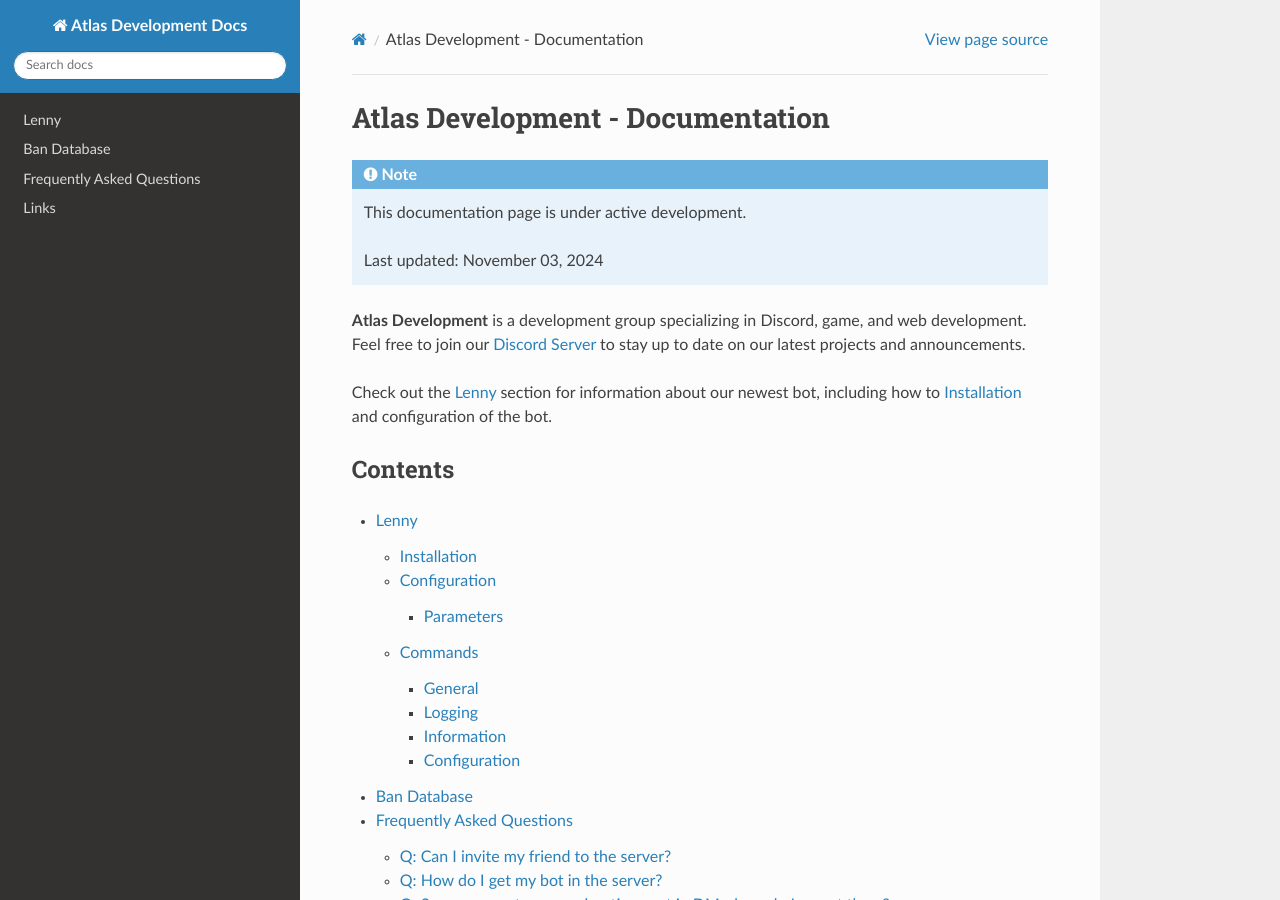
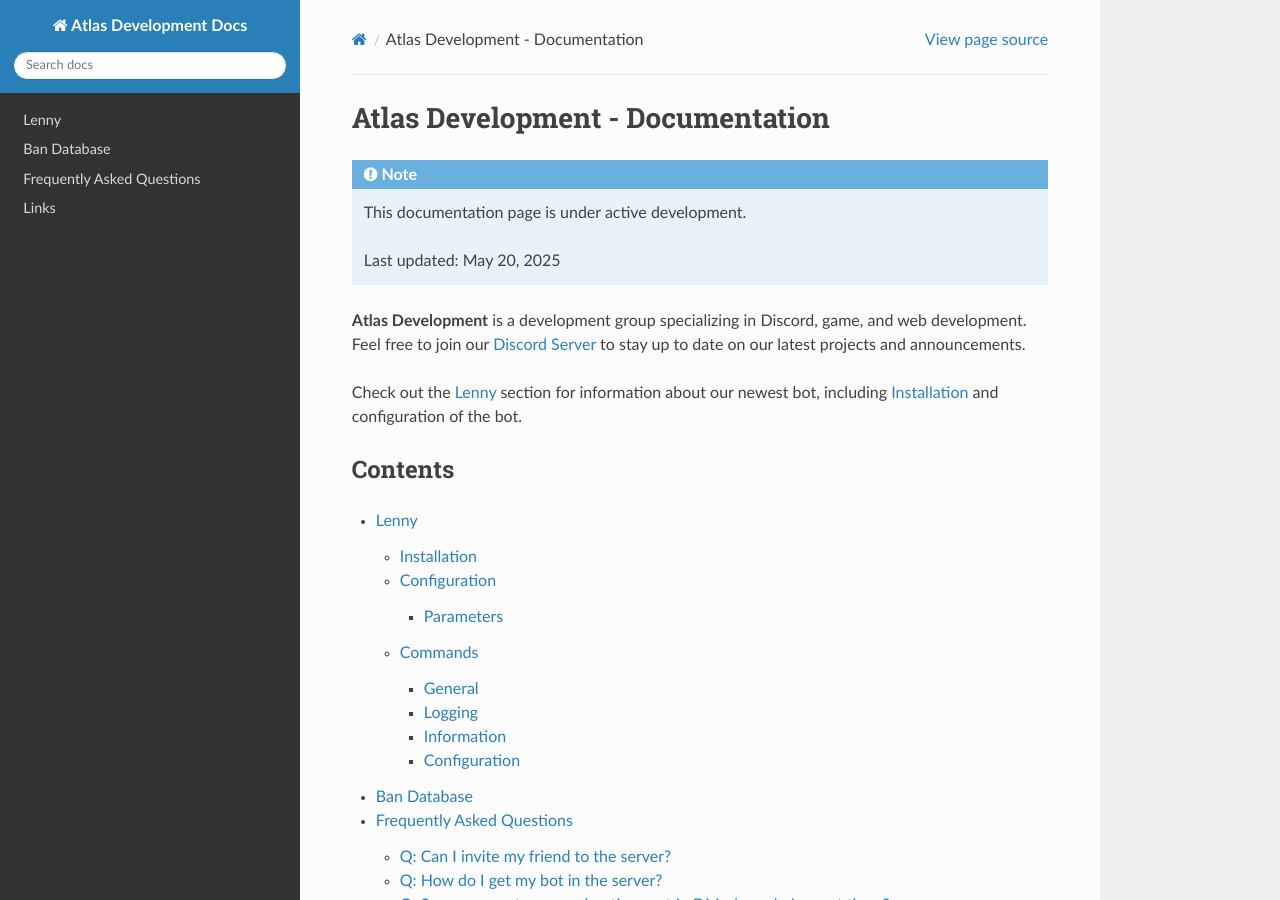
Before and after one commit to madebyatlas/docs, a Sphinx documentation site: the page built from docs/source/index.rst, in a window 1280 px wide and 900 px high. Built offline with Sphinx 7.4.7 and the Read the Docs theme 3.1.0, drawn with Linux system fonts in a browser that asks for light colours.

Commit message:
Update index.rst

```diff
--- a/docs/source/index.rst
+++ b/docs/source/index.rst
@@ -5,14 +5,14 @@
 
    This documentation page is under active development.
 
-   Last updated: November 03, 2024
+   Last updated: May 20, 2025
 
 **Atlas Development** is a development group specializing in Discord, game, and web development.
 Feel free to join our `Discord Server <https://discord.gg/kbvMKAG6jh>`_
 to stay up to date on our latest projects and announcements.
 
 Check out the :doc:`lenny` section for information about our newest bot,
-including how to :ref:`installation` and :ref:`configuration` of the bot.
+including :ref:`installation` and :ref:`configuration` of the bot.
 
 Contents
 --------
```
